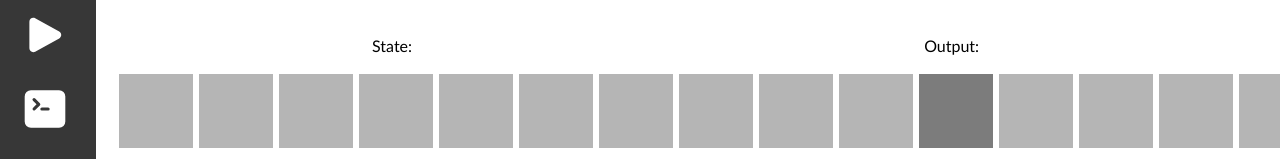
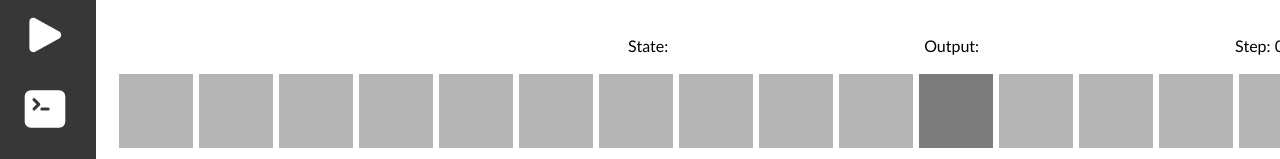
Before and after one commit to Haranana/Turing-Machine-Simulator-Frontend, a React (Vite) app: page / in a window 1280 px wide. Shown: the top 159 px of the page. Built offline with nearby package versions, Linux system fonts and the light colour scheme.

Commit message:
fixed various small bugs relating to simulation

```diff
--- a/src/features/Tape/Simulation.ts
+++ b/src/features/Tape/Simulation.ts
@@ -156,9 +156,21 @@ export class NdSimulation{
         return this.nodes.get(this.path[this.pathLength()])!.step[tapeId];
     }
 
+
+    /* old version:
     isLeaf(step: number) : boolean{
         if(this.isEmpty()) return false;
         const stepId = step + 1;
+        const curNode  = this.nodes.get(this.path[stepId])
+        if(!curNode) return false;
+
+        return curNode.nextIds.length===0? true : false;
+    }
+    */
+
+    isLeaf(step: number) : boolean{
+        if(this.isEmpty()) return false;
+        const stepId = step;
         const curNode  = this.nodes.get(this.path[stepId])
         if(!curNode) return false;
 
--- a/src/features/Tape/TapeComponent.tsx
+++ b/src/features/Tape/TapeComponent.tsx
@@ -10,7 +10,7 @@ type Props = { tapeInput: TapeInput };
 export const TapeComponent = ({tapeInput}: Props) => {
 
   useEffect(()=>{
-    console.log("TapeInput before crash: ", tapeInput);
+
   },[tapeInput]);
 
  // Id komórki na którą wskazuje głowica taśmy
@@ -101,7 +101,7 @@ export const TapeComponent = ({tapeInput}: Props) => {
 
   const startStep = () => {
 
-    //console.log(tapeInput);
+
 
     const dir = dirRef.current;
     const animationType = animationTypeRef.current;
@@ -189,7 +189,7 @@ const handleTransitionEnd = (e: React.TransitionEvent<HTMLDivElement>) => {
       setPhase("idle");
 
       if (animationTypeRef.current === "reverse") {
-        //console.log("before tape")
+
          setTapeValues(prev => {
             const newMap = new Map(tapeInput.tapeState.tape);
             return newMap;
--- a/src/features/Tape/TapesController.tsx
+++ b/src/features/Tape/TapesController.tsx
@@ -12,12 +12,16 @@ import { toast } from 'react-hot-toast';
 import { NdSimulation } from "./Simulation.ts";
 import type { SimulationNodeMap, SimulationNodeRecord } from "./simulationTypes.tsx";
 import {useSimulationData} from "../GlobalData/simulationData.tsx"
+import { useLoadedTmData } from "../GlobalData/loadedTmData.tsx";
+import { useAuth } from "../../auth/AuthContext.tsx";
 
 export const TapesController = ({ tapeState, radius = 10, cellPx = 80, animateMs = 800 }: TapeViewInput) => {
 
+  const { isAuthenticated } = useAuth();
+  const {loadedTmName} = useLoadedTmData();
   const {hasErrors} = useSimulationProgram();
 
-  const {simulationData, setSimulationData, simulationPath, setSimulationPath} = useSimulationData();
+  const {simulationData, setSimulationData, simulationPath, setSimulationPath, simulationName} = useSimulationData();
 
   const { initialState, acceptState, rejectState } = useSpecialStates();
 
@@ -192,7 +196,6 @@ export const TapesController = ({ tapeState, radius = 10, cellPx = 80, animateMs
             : val
         )
       );
-      console.log("currentTapeState: ", currentTapeState );
     }
 }
 
@@ -204,7 +207,6 @@ export const TapesController = ({ tapeState, radius = 10, cellPx = 80, animateMs
       SchemaToSimulation(simulationNodeRecord);
       toast.success(`Simulation loaded successfully`);
     }catch(err){
-      console.log(err);
       toast.error(`Error: simulation couldn't be loaded`);
 
     }
@@ -217,7 +219,6 @@ export const TapesController = ({ tapeState, radius = 10, cellPx = 80, animateMs
     outputRef.current = "";
     const newSimulation = new NdSimulation(schema);
     newSimulation.updatePath();
-
     setSimulationData(schema);
     setSimulationPath(newSimulation.path);
     setSimulation(newSimulation);
@@ -243,7 +244,8 @@ export const TapesController = ({ tapeState, radius = 10, cellPx = 80, animateMs
     //loads tapes amount data from zustand storage,
   useEffect(()=>{
     setTapesAmount(simulationTapesAmount);
-        tapeInputRef.current = simulationInput;
+    tapeInputRef.current = simulationInput;
+
     for(let tapeId=0; tapeId < simulationTapesAmount; tapeId++){
       placeInputOnTape(simulationInput[tapeId], tapeId);
     }
@@ -252,7 +254,6 @@ export const TapesController = ({ tapeState, radius = 10, cellPx = 80, animateMs
   //loads simulationData from zustand storage
   useEffect(()=>{
     if(!simulationData) return;
-    console.log("[simulationData useEffect] Path: ", simulationPath);
 
     const newSimulation = new NdSimulation(simulationData);
 
@@ -304,9 +305,11 @@ export const TapesController = ({ tapeState, radius = 10, cellPx = 80, animateMs
     if(tapesAmount >= 5) return;
     const newlyAddedId = tapesAmount;
     const realTapesAmount = tapesAmount+1;
+    const newInput = [...simulationInput, ""];
 
     setTapesAmount(realTapesAmount);
     setSimulationTapesAmount(realTapesAmount);
+    setSimulationInput(newInput);
 
 
     setInputFieldVisibility(prev=>[...prev,false]);
@@ -433,9 +436,6 @@ export const TapesController = ({ tapeState, radius = 10, cellPx = 80, animateMs
 
   const playSimulation = () => {
     setIsPlaying(true);
-    if(simulation){
-      console.log("[play] path: " ,simulation.path);
-    }
   };
 
   const pauseSimulation = () => {
@@ -451,6 +451,7 @@ export const TapesController = ({ tapeState, radius = 10, cellPx = 80, animateMs
     setSimulation(null);
     setSimulationData(null);
     setSimulationPath([]);
+    setSimulationInput(simulationInput.map((_,__)=>""));
 
     stepRef.current = 0;
     stepDirRef.current = 0;
@@ -533,10 +534,17 @@ export const TapesController = ({ tapeState, radius = 10, cellPx = 80, animateMs
 
   return (
     <div className="simulation-interface">
+
+      {isAuthenticated && loadedTmName!=null?
+        <div className="SimulationNameWrapper">
+          <p className="SimulationName">{loadedTmName}</p>
+        </div>: ""
+      }
+
       <div className="SimulationData">
-        <p>State: {getCurrentState()}</p>
-        {<p>Output: {getCurrentOutput(stepRef.current)}</p>}
-        <p>Step: {stepRef.current ?? ""}</p>
+        <p className="SimulationDataParagraph">State: {getCurrentState()}</p>
+        <p className="SimulationDataParagraph">Output: {getCurrentOutput(stepRef.current)}</p>
+        <p className="SimulationDataParagraph">Step: {stepRef.current ?? ""}</p>
       </div>
 
       {Array.from({ length: tapesAmount }).map((_, i) => (
--- a/src/features/Tape/tape.css
+++ b/src/features/Tape/tape.css
@@ -1,8 +1,16 @@
 .SimulationData{
   display: flex;
   flex-direction: row;
-  justify-content: space-around;
+  justify-content: center;
   font-family: var(--font-main);
+}
+
+.SimulationDataParagraph{
+  margin-left: 10vw;
+  margin-right: 10vw;
+  display: flex;
+  justify-content: center;
+  align-items: center;
 }
 
 .SimulationControls{
@@ -174,3 +182,16 @@
   background-color: var(--color-primary-1);
   cursor: default;
 }
+
+.SimulationNameWrapper{
+  display: flex;
+  flex-direction: row;
+  justify-content: center;
+  align-items: center;
+}
+.SimulationName{
+  font-family: var(--font-secondary);
+  font-size: 200%;
+    margin-top: 4px;
+  margin-bottom: 4px;
+}
```
